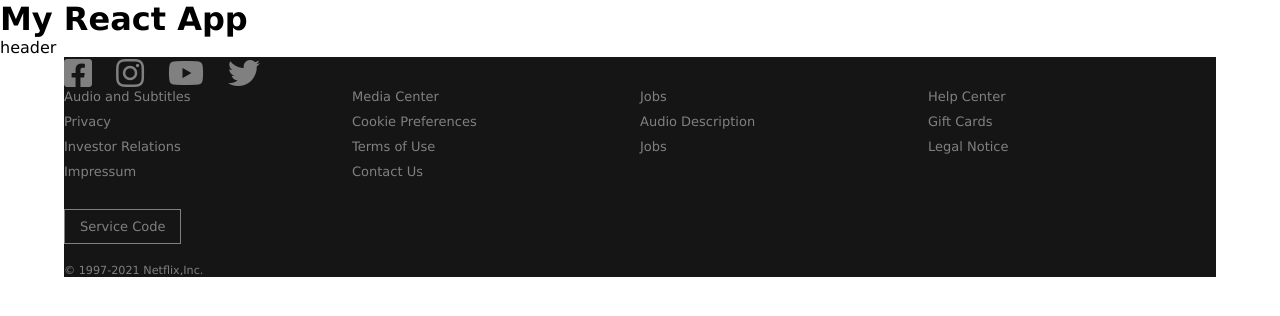
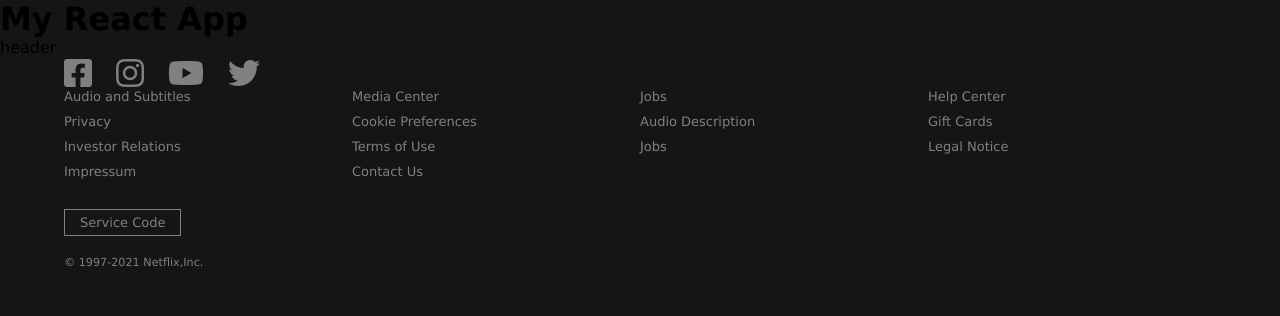
Before and after one commit to ppphiiil/fullstack-netflix-clone, a React (Create React App) app in the folder ui/: page / in a window 1280 px wide. Shown: the top 316 px of the page. Built offline with nearby package versions, Linux system fonts and the light colour scheme.

Commit message:
change service button

```diff
--- a/ui/src/components/footer.css
+++ b/ui/src/components/footer.css
@@ -1,4 +1,6 @@
-
+body{
+     background-color: #151515;
+}
 /**
  * This is the Container for the footer
  */
@@ -83,10 +85,10 @@
 
     /* styling */
     border: 1px solid #808080;
-    padding: 10px 15px;
+    padding: 5px 15px;
     margin-bottom: 20px;
     cursor: pointer;
-    line-height: 1;
+    /* line-height: 1;  */
 }
 
 .btn-servicecode:hover {
```
